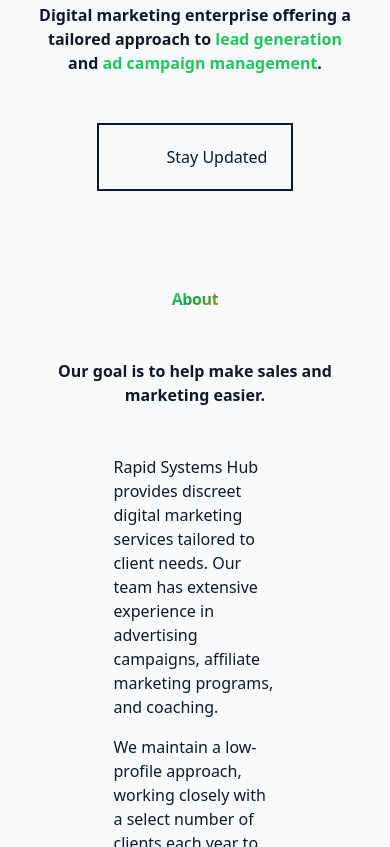
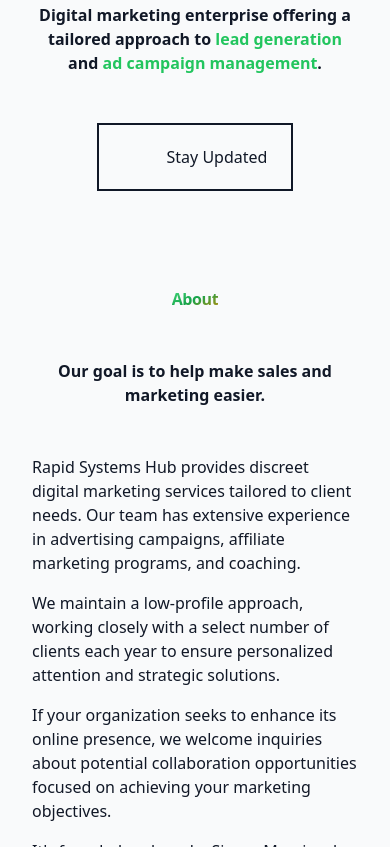
Before and after one commit to vmyazin/rapidsystemshub-home, an Astro site: page / in a window 390 px wide. Shown: the part 1153-2000 px from the top of the page. Built offline with nearby package versions, Linux system fonts and the light colour scheme; Astro itself is replaced by a stand-in of ours; some icons are missing; what tailwindcss-fluid-type would draw is missing.

Commit message:
Fix paragraph width on mobile

```diff
--- a/src/components/about.astro
+++ b/src/components/about.astro
@@ -8,7 +8,7 @@ import ContentSection from "~/components/content-section.astro";
     Our goal is to help make sales and marketing easier.
   </Fragment>
 
-  <div class="desc w-1/2">
+  <div class="desc w-full sm:w-1/2 max-w-xl">
     <p>Rapid Systems Hub provides discreet digital marketing services tailored to client needs. Our team has extensive experience in advertising campaigns, affiliate marketing programs, and coaching.</p>
 
     <p>We maintain a low-profile approach, working closely with a select number of clients each year to ensure personalized attention and strategic solutions.</p>
```
